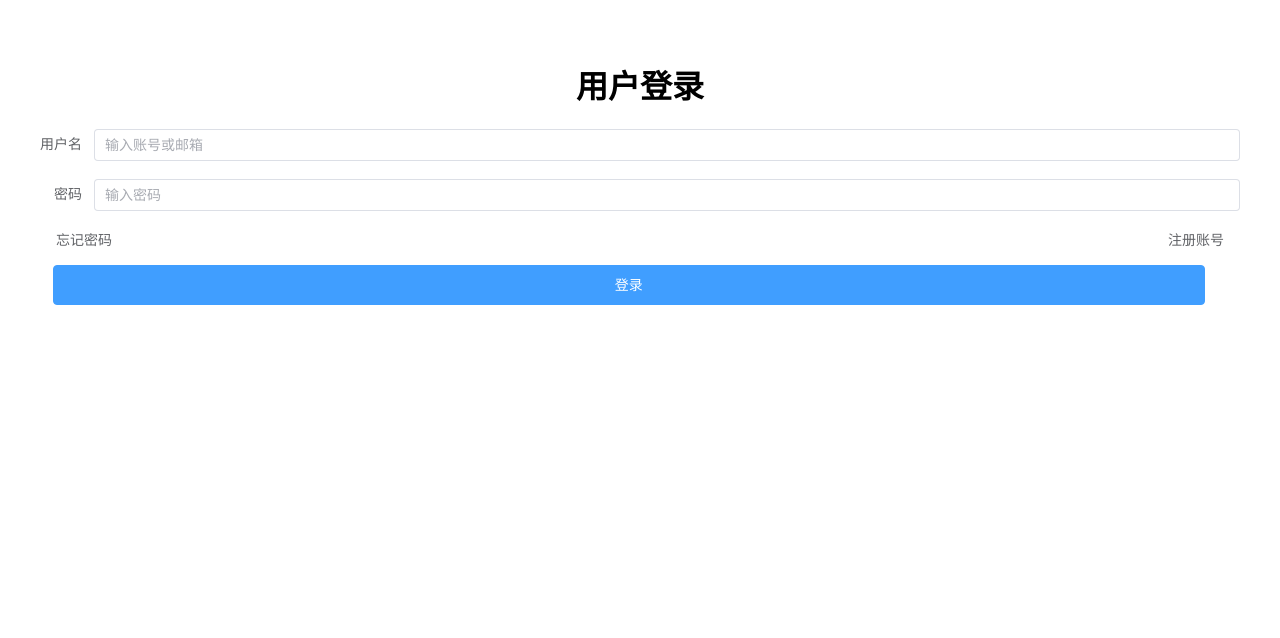
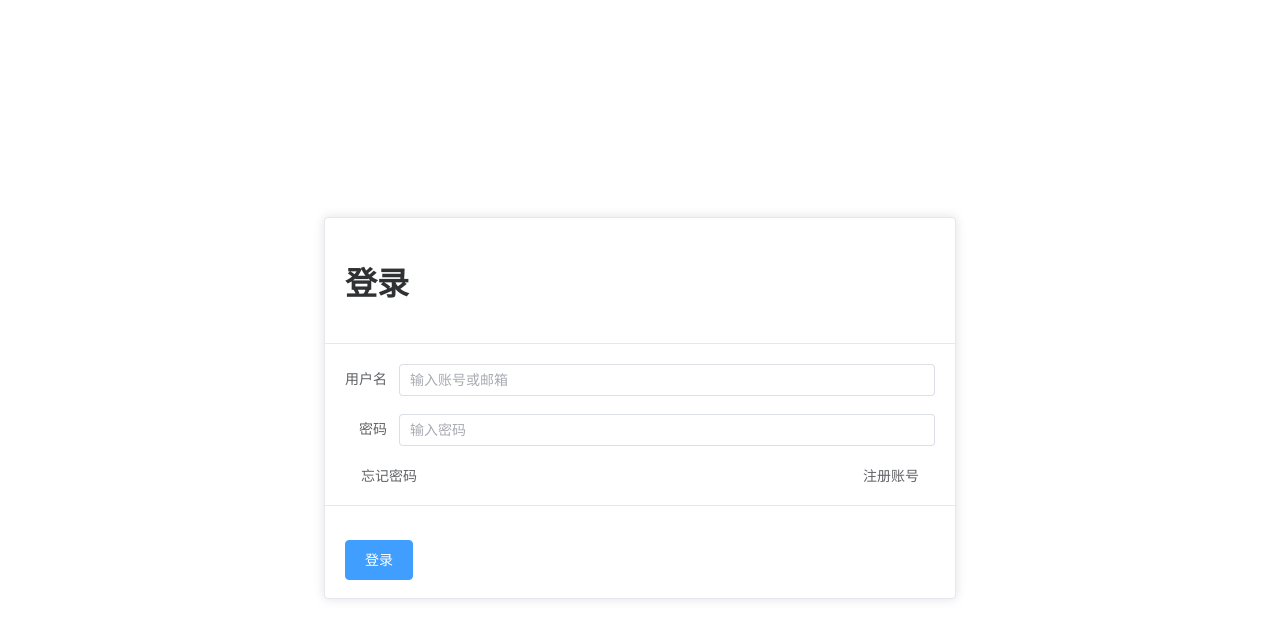
Before and after one commit to schlibra/meme, a Vue app in the folder frontend/: page /login in a window 1280 px wide. Shown: the top 638 px of the page. Built offline with nearby package versions, Linux system fonts and the light colour scheme; what vue3typed would draw is missing.

Commit message:
更新登录页面，将登录框改为居中卡片

```diff
--- a/frontend/src/views/LoginView.vue
+++ b/frontend/src/views/LoginView.vue
@@ -30,7 +30,13 @@ function loginHandler() {
 
 <template>
   <main>
-    <h1>用户登录</h1>
+    <el-row justify="center" align="middle" class="row">
+      <el-col :span="12">
+        <el-card>
+          <template #header>
+            <h1>登录</h1>
+          </template>
+          <template #default>
             <el-form label-width="auto">
               <el-form-item label="用户名">
                 <el-input v-model="username" placeholder="输入账号或邮箱" />
@@ -46,21 +52,25 @@ function loginHandler() {
                   <el-link>注册账号</el-link>
                 </el-col>
               </el-row>
+            </el-form>
+          </template>
+          <template #footer>
             <el-button class="login" type="primary" @click="loginHandler" size="large">登录</el-button>
-    </el-form>
+          </template>
+        </el-card>
+      </el-col>
+    </el-row>
   </main>
 </template>
 
 <style scoped lang="scss">
 main {
-  padding: 32px;
-  h1 {
-    text-align: center;
+  height: 100vh;
+  .row {
+    height: 100vh;
   }
   .login {
     margin-top: 16px;
-    width: 90vw;
-    margin-left: 1vw;
   }
   .down-row {
     margin: 0 16px;
```
Lines whose indentation alone changed are shown as unchanged.
